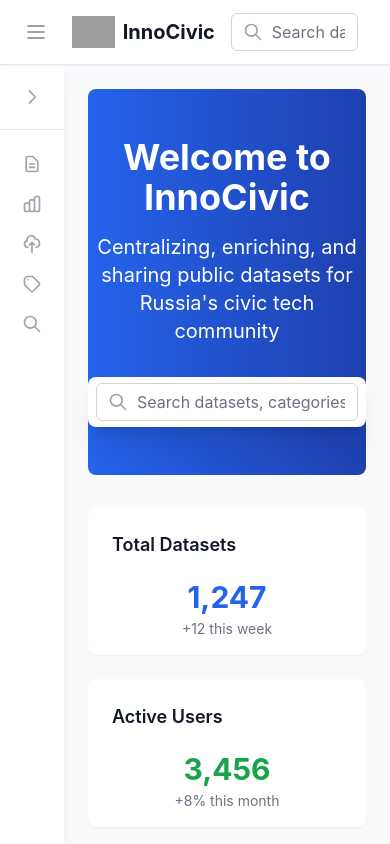
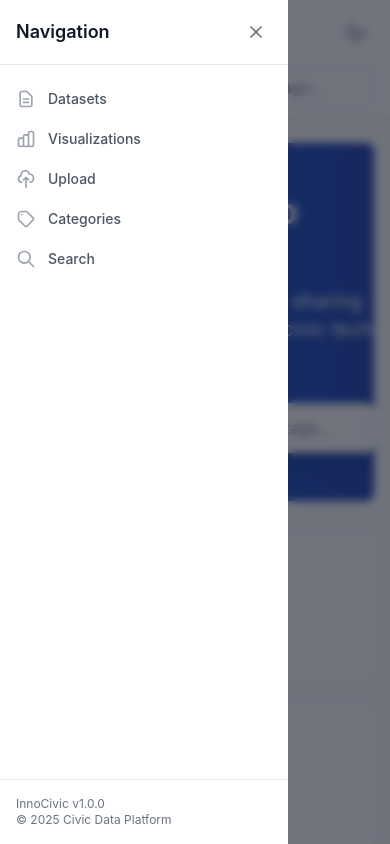
Before and after one commit to 3llimi/InnoCivic, a React app: page /innocivic in a window 390 px wide. Both pictures are taken after a click on the button 36 px from the left and 32 px from the top of the page. Shown: the top 844 px of the page. Built offline with nearby package versions, Linux system fonts and the light colour scheme; grey boxes are pictures that could not be loaded.

Commit message:
Mobile Responsiveness
- Add Mobile Responsiveness

```diff
--- a/src/App.css
+++ b/src/App.css
@@ -1,40 +1,10 @@
 #root {
-  margin: 0 auto;
-  text-align: center;
+  min-height: 100vh;
+  margin: 0;
+  width: 100%;
 }
 
-.logo {
-  height: 6em;
-  padding: 1.5em;
-  will-change: filter;
-  transition: filter 300ms;
+img {
+  max-width: 100%;
+  height: auto;
 }
-.logo:hover {
-  filter: drop-shadow(0 0 2em #646cffaa);
-}
-.logo.react:hover {
-  filter: drop-shadow(0 0 2em #61dafbaa);
-}
-
-@keyframes logo-spin {
-  from {
-    transform: rotate(0deg);
-  }
-  to {
-    transform: rotate(360deg);
-  }
-}
-
-@media (prefers-reduced-motion: no-preference) {
-  a:nth-of-type(2) .logo {
-    animation: logo-spin infinite 20s linear;
-  }
-}
-
-.card {
-  padding: 2em;
-}
-
-.read-the-docs {
-  color: #888;
-}
--- a/src/components/layout/AppLayout.tsx
+++ b/src/components/layout/AppLayout.tsx
@@ -3,7 +3,6 @@ import { Navbar } from './Navbar';
 import { Sidebar } from './Sidebar';
 import { Footer } from './Footer';
 import { BaseComponentProps } from '../../types';
-import { useSidebar } from '../../hooks/SidebarContext';
 
 interface AppLayoutProps extends BaseComponentProps {
   showSidebar?: boolean;
@@ -14,17 +13,17 @@ export const AppLayout: React.FC<AppLayoutProps> = ({
   showSidebar = true,
   className = '',
 }) => {
-  const { isCollapsed, toggleSidebar } = useSidebar();
-
   return (
     <div className={`min-h-screen bg-gray-50 dark:bg-gray-900 flex flex-col ${className}`}>
       <Navbar />
 
-      <div className="flex flex-1">
-        {showSidebar && <Sidebar />}
+      <div className="flex flex-1 w-full">
+        {showSidebar && (
+          <Sidebar />
+        )}
 
-        <main className={`flex-1 transition-all duration-300`}>
-          <div className="p-6">
+        <main className="flex-1 w-full bg-white/0 dark:bg-transparent">
+          <div className="w-full max-w-7xl mx-auto px-4 py-6 sm:px-6 lg:px-8">
             {children}
           </div>
         </main>
--- a/src/components/layout/Navbar.tsx
+++ b/src/components/layout/Navbar.tsx
@@ -15,7 +15,7 @@ export const Navbar: React.FC<NavbarProps> = ({
 }) => {
   const [searchQuery, setSearchQuery] = useState('');
   const navigate = useNavigate();
-  const { toggleSidebar } = useSidebar();
+  const { toggleMobileSidebar } = useSidebar();
 
   const handleSearch = (query: string) => {
     setSearchQuery(query);
@@ -35,19 +35,20 @@ export const Navbar: React.FC<NavbarProps> = ({
   return (
     <header className={`bg-white dark:bg-gray-900 shadow-sm border-b border-gray-200 dark:border-gray-800 sticky top-0 z-40 ${className}`}>
       <div className="px-4 sm:px-6 lg:px-8 max-w-full">
-        <div className="flex justify-between items-center h-16">
+        <div className="flex flex-wrap items-center gap-4 py-3 lg:py-0">
           {/* Left side */}
-          <div className="flex items-center">
+          <div className="flex items-center flex-1 min-w-0">
             <button
-              onClick={toggleSidebar}
-              className="p-2 rounded-md text-gray-400 hover:text-gray-500 hover:bg-gray-100 dark:text-gray-500 dark:hover:text-gray-400 dark:hover:bg-gray-800 lg:hidden"
+              onClick={toggleMobileSidebar}
+              className="p-2 rounded-md text-gray-500 hover:text-gray-900 hover:bg-gray-100 dark:text-gray-400 dark:hover:text-white dark:hover:bg-gray-800 lg:hidden"
+              aria-label="Open navigation menu"
             >
               <svg className="h-6 w-6" fill="none" viewBox="0 0 24 24" stroke="currentColor">
                 <path strokeLinecap="round" strokeLinejoin="round" strokeWidth={2} d="M4 6h16M4 12h16M4 18h16" />
               </svg>
             </button>
 
-            <Link to="/" className="flex items-center ml-4">
+            <Link to="/" className="flex items-center ml-3 sm:ml-4 min-w-0">
               <img
                 className="h-8 w-auto"
                 src="/logo.svg"
@@ -56,16 +57,21 @@ export const Navbar: React.FC<NavbarProps> = ({
                   e.currentTarget.style.display = 'none';
                 }}
               />
-              <span className="ml-2 text-xl font-bold text-gray-900 dark:text-gray-100">InnoCivic</span>
+              <span className="ml-2 text-xl font-bold text-gray-900 dark:text-gray-100 whitespace-nowrap">InnoCivic</span>
             </Link>
           </div>
 
-          {/* Center - Search */}
-          <div className="flex-1 max-w-lg mx-4">
+          <div className="flex items-center gap-2 ml-auto">
+            <ThemeToggleButton />
+          </div>
+
+          {/* Search */}
+          <div className="w-full order-3 lg:order-none lg:flex-1 lg:max-w-lg">
             <SearchBar
               placeholder="Search datasets, categories, tags..."
               onSearch={handleSearch}
               value={searchQuery}
+              className="w-full"
             />
           </div>
         </div>
--- a/src/components/layout/Sidebar.tsx
+++ b/src/components/layout/Sidebar.tsx
@@ -61,64 +61,83 @@ const navigationItems: NavItem[] = [
   },
 ];
 
-export const Sidebar: React.FC<SidebarProps> = ({
-  className = '',
+interface SidebarContentProps {
+  collapsed: boolean;
+  currentPath: string;
+  onCollapseToggle?: () => void;
+  onCloseMobile?: () => void;
+  onLinkClick?: () => void;
+  showCollapseToggle?: boolean;
+}
+
+const SidebarContent: React.FC<SidebarContentProps> = ({
+  collapsed,
+  currentPath,
+  onCollapseToggle,
+  onCloseMobile,
+  onLinkClick,
+  showCollapseToggle = true,
 }) => {
-  const location = useLocation();
-  const { isCollapsed, toggleSidebar } = useSidebar();
-
   return (
-    <div className={`bg-white dark:bg-gray-800 shadow-lg transition-all duration-300 h-[calc(100vh-4rem)] sticky top-16 ${
-      isCollapsed ? 'w-16' : 'w-64'
-    } ${className}`}>
-      <div className="flex flex-col h-full">
-        {/* Header */}
-        <div className={`flex items-center ${isCollapsed ? 'justify-center' : 'justify-between'} p-4 border-b border-gray-200 dark:border-gray-700`}>
-          {!isCollapsed && (
+    <div className="flex flex-col h-full bg-white dark:bg-gray-800">
+      <div className={`flex items-center ${collapsed ? 'justify-center' : 'justify-between'} p-4 border-b border-gray-200 dark:border-gray-700`}>
+        {!collapsed && (
           <h2 className="text-lg font-semibold text-gray-900 dark:text-gray-100">Navigation</h2>
         )}
+        <div className="flex items-center gap-1">
+          {onCloseMobile && (
             <button
-            onClick={toggleSidebar}
-            className={`p-1.5 rounded-md text-gray-400 hover:text-gray-500 hover:bg-gray-100 dark:text-gray-300 dark:hover:text-white dark:hover:bg-gray-700 transition-transform duration-300 ${
-              isCollapsed ? '' : ''
-            }`}
-            title={isCollapsed ? 'Expand sidebar' : 'Collapse sidebar'}
+              onClick={onCloseMobile}
+              className="p-1.5 rounded-md text-gray-500 hover:text-gray-900 hover:bg-gray-100 dark:text-gray-400 dark:hover:text-white dark:hover:bg-gray-700"
+              aria-label="Close navigation menu"
             >
-            {isCollapsed ? (
-              // Right chevron to expand
+              <svg className="h-5 w-5" fill="none" viewBox="0 0 24 24" stroke="currentColor">
+                <path strokeLinecap="round" strokeLinejoin="round" strokeWidth={2} d="M6 18L18 6M6 6l12 12" />
+              </svg>
+            </button>
+          )}
+          {showCollapseToggle && onCollapseToggle && (
+            <button
+              onClick={onCollapseToggle}
+              className="p-1.5 rounded-md text-gray-400 hover:text-gray-500 hover:bg-gray-100 dark:text-gray-300 dark:hover:text-white dark:hover:bg-gray-700 transition"
+              title={collapsed ? 'Expand sidebar' : 'Collapse sidebar'}
+              aria-label={collapsed ? 'Expand sidebar' : 'Collapse sidebar'}
+            >
+              {collapsed ? (
                 <svg className="h-5 w-5" fill="none" viewBox="0 0 24 24" stroke="currentColor">
                   <path strokeLinecap="round" strokeLinejoin="round" strokeWidth={2} d="M9 5l7 7-7 7" />
                 </svg>
               ) : (
-              // Left chevron to collapse
                 <svg className="h-5 w-5" fill="none" viewBox="0 0 24 24" stroke="currentColor">
                   <path strokeLinecap="round" strokeLinejoin="round" strokeWidth={2} d="M15 19l-7-7 7-7" />
                 </svg>
               )}
             </button>
+          )}
+        </div>
       </div>
 
-        {/* Navigation */}
-        <nav className="flex-1 px-2 py-4 space-y-1">
+      <nav className="flex-1 px-2 py-4 space-y-1 overflow-y-auto">
         {navigationItems.map((item) => {
-            const isActive = location.pathname === item.href;
+          const isActive = currentPath === item.href;
           return (
             <Link
               key={item.href}
               to={item.href}
+              onClick={() => onLinkClick?.()}
               className={`group flex items-center px-2 py-2 text-sm font-medium rounded-md transition-colors ${
-                  isCollapsed ? 'justify-center' : 'justify-start'
+                collapsed ? 'justify-center' : 'justify-start'
               } ${
                 isActive
                   ? 'bg-blue-100 text-blue-700 dark:bg-blue-900/30 dark:text-blue-300'
                   : 'text-gray-600 hover:bg-gray-50 hover:text-gray-900 dark:text-gray-300 dark:hover:bg-gray-700 dark:hover:text-white'
               }`}
-                title={isCollapsed ? item.label : undefined}
+              title={collapsed ? item.label : undefined}
             >
-                <span className={`${isCollapsed ? 'mr-0' : 'mr-3'} ${isActive ? 'text-blue-600 dark:text-blue-400' : 'text-gray-400 group-hover:text-gray-500 dark:text-gray-400 dark:group-hover:text-gray-300'}`}>
+              <span className={`${collapsed ? 'mr-0' : 'mr-3'} ${isActive ? 'text-blue-600 dark:text-blue-400' : 'text-gray-400 group-hover:text-gray-500 dark:text-gray-400 dark:group-hover:text-gray-300'}`}>
                 {item.icon}
               </span>
-                {!isCollapsed && (
+              {!collapsed && (
                 <>
                   <span className="flex-1 dark:text-gray-200">{item.label}</span>
                   {item.badge && (
@@ -133,8 +152,7 @@ export const Sidebar: React.FC<SidebarProps> = ({
         })}
       </nav>
 
-        {/* Footer */}
-        {!isCollapsed && (
+      {!collapsed && (
         <div className="p-4 border-t border-gray-200 dark:border-gray-700">
           <div className="text-xs text-gray-500 dark:text-gray-400">
             <p>InnoCivic v1.0.0</p>
@@ -143,6 +161,51 @@ export const Sidebar: React.FC<SidebarProps> = ({
         </div>
       )}
     </div>
-    </div>
   );
 };
+
+export const Sidebar: React.FC<SidebarProps> = ({
+  className = '',
+}) => {
+  const location = useLocation();
+  const { isCollapsed, toggleSidebar, isMobileOpen, closeMobileSidebar } = useSidebar();
+
+  return (
+    <>
+      <div
+        className={`fixed inset-0 bg-gray-900/60 backdrop-blur-sm z-40 transition-opacity duration-300 lg:hidden ${
+          isMobileOpen ? 'opacity-100 pointer-events-auto' : 'opacity-0 pointer-events-none'
+        }`}
+        onClick={closeMobileSidebar}
+        aria-hidden="true"
+      />
+
+      <aside
+        className={`fixed inset-y-0 left-0 z-50 w-72 max-w-full transform transition-transform duration-300 lg:hidden ${
+          isMobileOpen ? 'translate-x-0' : '-translate-x-full'
+        }`}
+        aria-hidden={!isMobileOpen}
+      >
+        <SidebarContent
+          collapsed={false}
+          currentPath={location.pathname}
+          onCloseMobile={closeMobileSidebar}
+          onLinkClick={closeMobileSidebar}
+          showCollapseToggle={false}
+        />
+      </aside>
+
+      <aside
+        className={`hidden lg:flex flex-col flex-shrink-0 bg-white dark:bg-gray-800 shadow-lg transition-all duration-300 h-[calc(100vh-4rem)] sticky top-16 ${
+          isCollapsed ? 'w-16' : 'w-64'
+        } ${className}`}
+      >
+        <SidebarContent
+          collapsed={isCollapsed}
+          currentPath={location.pathname}
+          onCollapseToggle={toggleSidebar}
+        />
+      </aside>
+    </>
+  );
+};
--- a/src/components/navigation/Breadcrumbs.tsx
+++ b/src/components/navigation/Breadcrumbs.tsx
@@ -31,8 +31,8 @@ export const Breadcrumbs: React.FC<BreadcrumbsProps> = ({
   };
 
   return (
-    <nav className={`flex ${className}`} aria-label="Breadcrumb">
-      <ol className="flex items-center space-x-2">
+    <nav className={`flex overflow-x-auto whitespace-nowrap no-scrollbar ${className}`} aria-label="Breadcrumb">
+      <ol className="flex items-center space-x-2 min-w-max">
         {items.map((item, index) => (
           <li key={index} className="flex items-center">
             {index > 0 && (
--- a/src/components/navigation/Tabs.tsx
+++ b/src/components/navigation/Tabs.tsx
@@ -67,9 +67,12 @@ export const Tabs: React.FC<TabsProps> = ({
 
   const activeTabContent = items.find(item => item.id === activeTab)?.content;
 
+  const tabListClasses = `${getTabListClasses()} ${fullWidth ? '' : 'min-w-max'}`;
+
   return (
     <div className={className}>
-      <div className={getTabListClasses()} role="tablist">
+      <div className={`overflow-x-auto ${fullWidth ? '' : '-mx-1 px-1'}`}>
+        <div className={tabListClasses} role="tablist">
         {items.map((item) => (
           <button
             key={item.id}
@@ -91,6 +94,7 @@ export const Tabs: React.FC<TabsProps> = ({
             </div>
           </button>
         ))}
+        </div>
       </div>
 
       {activeTabContent && (
--- a/src/hooks/SidebarContext.tsx
+++ b/src/hooks/SidebarContext.tsx
@@ -4,15 +4,27 @@ interface SidebarContextType {
   isCollapsed: boolean;
   toggleSidebar: () => void;
   setSidebarCollapsed: (collapsed: boolean) => void;
+  isMobileOpen: boolean;
+  toggleMobileSidebar: () => void;
+  closeMobileSidebar: () => void;
 }
 
 const SidebarContext = createContext<SidebarContextType | undefined>(undefined);
 
 export const SidebarProvider: React.FC<{ children: ReactNode }> = ({ children }) => {
   const [isCollapsed, setIsCollapsed] = useState(false);
+  const [isMobileOpen, setIsMobileOpen] = useState(false);
 
   const toggleSidebar = () => {
     setIsCollapsed(prev => !prev);
+  };
+
+  const toggleMobileSidebar = () => {
+    setIsMobileOpen(prev => !prev);
+  };
+
+  const closeMobileSidebar = () => {
+    setIsMobileOpen(false);
   };
 
   const setSidebarCollapsed = (collapsed: boolean) => {
@@ -20,7 +32,16 @@ export const SidebarProvider: React.FC<{ children: ReactNode }> = ({ children })
   };
 
   return (
-    <SidebarContext.Provider value={{ isCollapsed, toggleSidebar, setSidebarCollapsed }}>
+    <SidebarContext.Provider
+      value={{
+        isCollapsed,
+        toggleSidebar,
+        setSidebarCollapsed,
+        isMobileOpen,
+        toggleMobileSidebar,
+        closeMobileSidebar,
+      }}
+    >
       {children}
     </SidebarContext.Provider>
   );
```
Also changed, not shown: src/index.css (+9 -0 lines), src/pages/DatasetCatalogPage.tsx (+8 -9 lines). Lines whose indentation alone changed are shown as unchanged.
